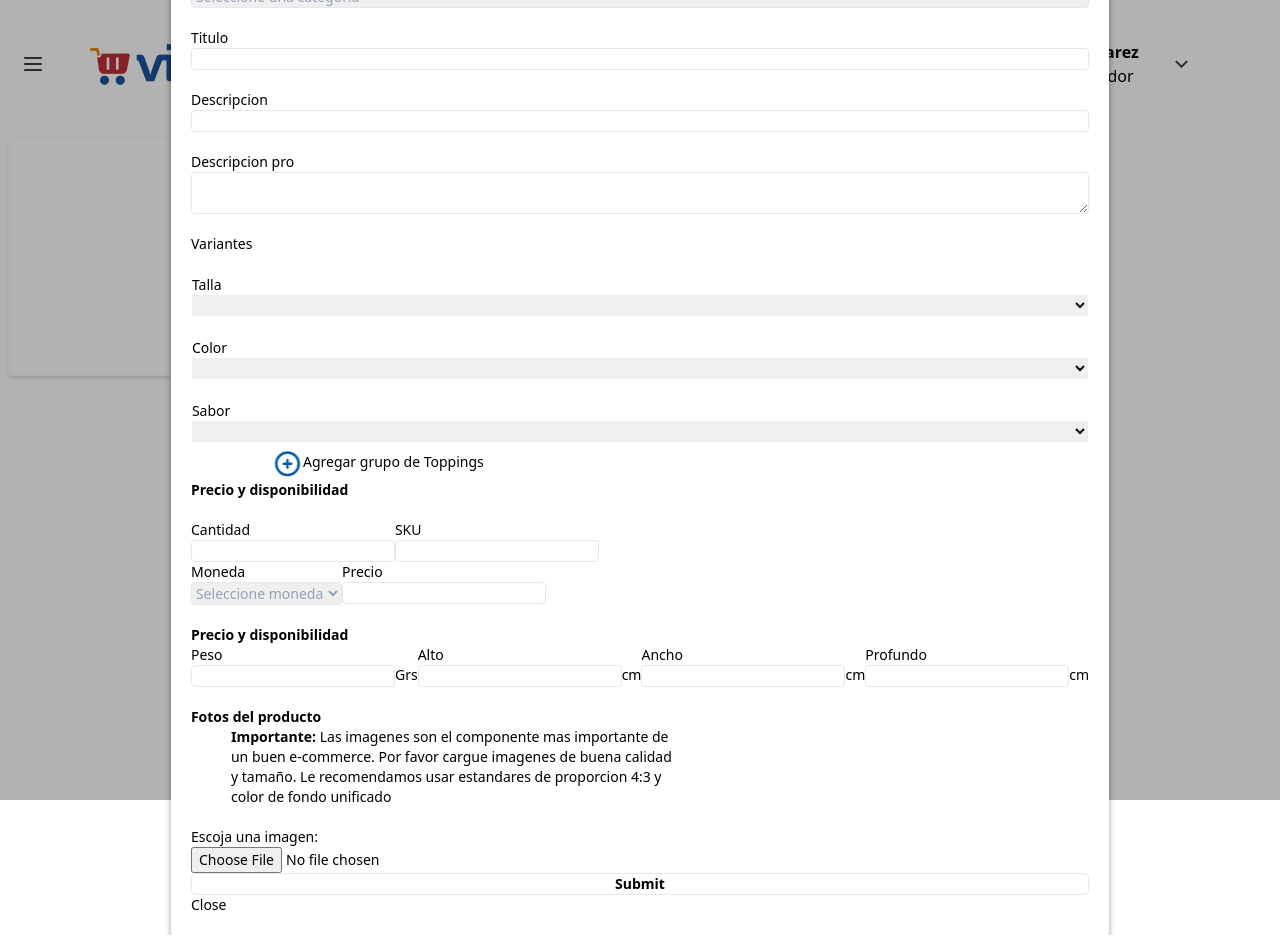
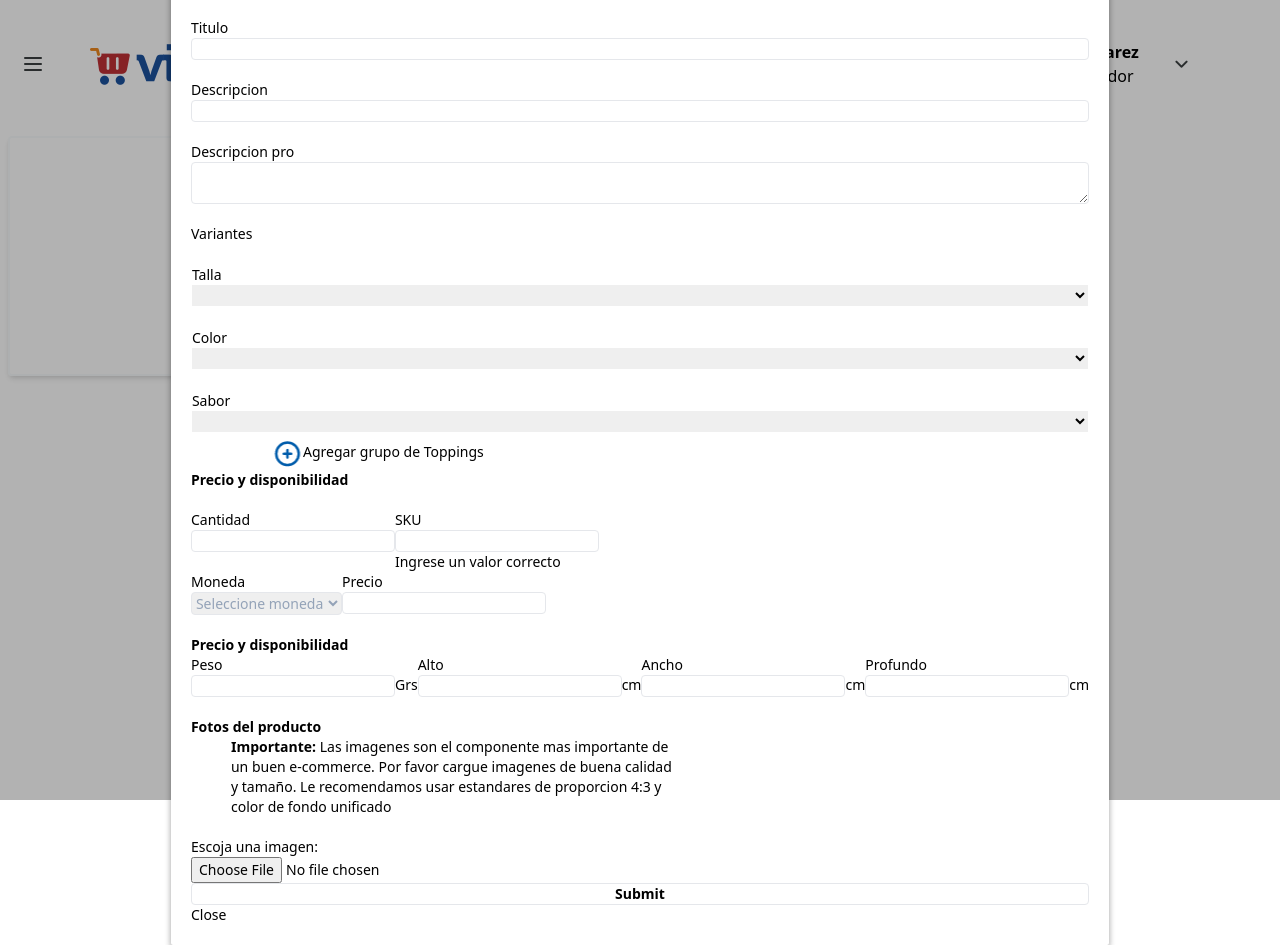
Before and after one commit to PandeBon0/final-vue-test, a Vue app: page / in a window 1280 px wide. Both pictures are taken after a click on the button "Crear Producto". Built offline with nearby package versions, Linux system fonts and the light colour scheme; grey boxes are pictures that could not be loaded.

Commit message:
vuelidate

```diff
--- a/package.json
+++ b/package.json
@@ -8,6 +8,8 @@
     "lint": "vue-cli-service lint"
   },
   "dependencies": {
+    "@vuelidate/core": "^2.0.0-alpha.44",
+    "@vuelidate/validators": "^2.0.0-alpha.31",
     "core-js": "^3.8.3",
     "vue": "^3.2.13",
     "vue-router": "^4.1.5"
--- a/src/pages/PageModal.vue
+++ b/src/pages/PageModal.vue
@@ -51,8 +51,9 @@
               id="titulo"
               class="border rounded border-slate-300 h-15"
               v-model="formValues.titulo"
-              required maxlength="40"
             >
+            <p v-if="!$v.form.titulo.required">El campo es obligatorio</p>
+            <p v-else-if="!$v.form.titulo.maxLength">El campo es demasiado extenso</p>
           </div>
           <br>
           <div class="flex flex-col">
@@ -66,8 +67,10 @@
               type="text"
               id="descripcion"
               class="border rounded border-slate-300 h-15"
-              v-model="formValues.descripcion" maxlength="100"
+              v-model="formValues.descripcion"
             >
+            <p v-if="!$v.form.descripcion.maxLength">El campo es demasiado extenso</p>
+
           </div>
           <br>
           <div class="flex flex-col">
@@ -82,9 +85,9 @@
               id="descripcionPro"
               class="border rounded border-slate-300 h-15"
               v-model="formValues.descripcionPro"
-              maxlength="1000"
             >
             </textarea>
+            <p v-if="!$v.form.descripcionPro.maxLength">El campo es demasiado extenso</p>
           </div>
           <br>
           <h2>Variantes</h2>
@@ -101,15 +104,7 @@
 
 
 
-          <!-- <div class="text-center">
-            <hr>
-            <router-link
-              :to="{name: 'VariantSelector'}"
-              class="btn-green btn-small"
-            >
-              Edit Profile
-            </router-link>
-          </div> -->
+
           <div class="flex flex-row items-center ml-20">
             <img
               class="bg-white-500 p-6  mx-10 h-13"
@@ -133,11 +128,10 @@
                 v-model="formValues.cantidad"
                 id="cantidad"
                 class="border rounded border-slate-300 h-15 mr-2 my-0.5  gap-4"
-                required step="1"
-                min="0"
-                max="1000000"
-                onkeypress="if ( isNaN( String.fromCharCode(event.keyCode) )) return false;"
               >
+              <p v-if="!$v.form.cantidad.required">El campo es obligatorio</p>
+              <p v-else-if="!$v.form.cantidad.between">Ingrese un valor correcto</p>
+              <p v-else-if="!$v.form.cantidad.integer">El campo debe ser numerico</p>
             </div>
             <div class="flex flex-col">
               <label for="sku">
@@ -148,9 +142,10 @@
                 v-model="formValues.sku"
                 id="sku"
                 class="border rounded border-slate-300 h-15 mr-2 my-0.5  gap-4"
-                required maxlength="20"
-                onkeypress="if ( isNaN( String.fromCharCode(event.keyCode) )) return false;"
               >
+              <p v-if="!$v.form.sku.required">El campo es obligatorio</p>
+              <p v-else-if="!$v.form.sku.between">Ingrese un valor correcto</p>
+              <p v-else-if="!$v.form.sku.integer">El campo debe ser numerico</p>
             </div>
           </div>
           <div class="flex flex-row">
@@ -168,6 +163,7 @@
                 <option value="dolar">Dolares</option>
                 <option value="euro">Euros</option>
               </select>
+              <p v-if="!$v.form.moneda.required">El campo debe ser numerico</p>
             </div>
             <div class="flex flex-col">
               <label for="precio" >Precio</label>
@@ -176,11 +172,11 @@
                 v-model="formValues.precio"
                 id="precio"
                 class="border rounded border-slate-300 h-15  mr-2 my-0.5  gap-4"
-                required step="50"
-                min="0"
-                max="1000000000"
-                onkeypress="if ( isNaN( String.fromCharCode(event.keyCode) )) return false;"
+                step="50"
               >
+              <p v-if="!$v.form.precio.required">El campo es obligatorio</p>
+              <p v-else-if="!$v.form.precio.between">Ingrese un valor correcto</p>
+              <p v-else-if="!$v.form.precio.integer">El campo debe ser numerico</p>
             </div>
           </div>
           <br>
@@ -198,15 +194,14 @@
                   v-model="formValues.peso"
                   id="peso"
                   class="border rounded border-slate-300 h-15 my-0.5 mr-2 gap-4"
-                  required step="1"
-                  min="0"
-                  max="10000000"
-                  onkeypress="if ( isNaN( String.fromCharCode(event.keyCode) )) return false;"
                 >
                 <h2 class="mx-1">
                   Grs
                 </h2>
               </div>
+              <p v-if="!$v.form.peso.required">El campo es obligatorio</p>
+              <p v-else-if="!$v.form.peso.between">Ingrese un valor correcto</p>
+              <p v-else-if="!$v.form.peso.integer">El campo debe ser numerico</p>
             </div>
             <div class="flex flex-col">
               <h2 class="semibold">Alto</h2>
@@ -217,14 +212,14 @@
                   id="alto"
                   class="border rounded border-slate-300 h-15 my-0.5 mr-2 gap-4"
                   step="10"
-                  min="0"
-                  max="1000000"
-                  onkeypress="if ( isNaN( String.fromCharCode(event.keyCode) )) return false;"
                 >
                 <h2 class="mx-1">
                   cm
                 </h2>
               </div>
+              <p v-if="!$v.form.alto.required">El campo es obligatorio</p>
+              <p v-else-if="!$v.form.alto.between">Ingrese un valor correcto</p>
+              <p v-else-if="!$v.form.alto.integer">El campo debe ser numerico</p>
             </div>
             <div class="flex flex-col">
               <h2 class="semibold">
@@ -236,15 +231,15 @@
                   v-model="formValues.ancho"
                   id="ancho"
                   class="border rounded border-slate-300 h-15 my-0.5 mr-2 gap-4"
-                  required step="10"
-                  min="0"
-                  max="1000000"
-                  onkeypress="if ( isNaN( String.fromCharCode(event.keyCode) )) return false;"
+                  step="10"
                 >
                 <h2 class="mx-1">
                   cm
                 </h2>
               </div>
+              <p v-if="!$v.form.ancho.required">El campo es obligatorio</p>
+              <p v-else-if="!$v.form.ancho.between">Ingrese un valor correcto</p>
+              <p v-else-if="!$v.form.ancho.integer">El campo debe ser numerico</p>
             </div>
             <div class="flex flex-col">
               <h2 class="semibold">
@@ -256,14 +251,14 @@
                   v-model="formValues.profundo"
                   id="profundo"
                   class="border rounded border-slate-300 h-15 my-0.5 mr-2 gap-4"
-                  required step="10"
-                  min="0"
-                  max="1000000"
-                  onkeypress="if ( isNaN( String.fromCharCode(event.keyCode) )) return false;"
+                  step="10"
                 >
                 <h2 class="mx-1">
                   cm
                 </h2>
+                <p v-if="!$v.form.profundo.required">El campo es obligatorio</p>
+                <p v-else-if="!$v.form.profundo.between">Ingrese un valor correcto</p>
+                <p v-else-if="!$v.form.profundo.integer">El campo debe ser numerico</p>
               </div>
             </div>
             <br>
@@ -292,6 +287,7 @@
             <button
               class="font-semibold border rounded border-slate-300 p-2 bg-sky-500 w-20 text-white"
               @click="$emit('showProgress')"
+              :disabled="$v.form.$invalid"
             >
               Submit
             </button>
@@ -311,6 +307,8 @@ import ClothesVariants from '@/components/ClothesVariants.vue';
 import FoodVariants from '@/components/FoodVariants.vue';
 import TechVariants from '@/components/TechVariants.vue';
 import DefaultVariant from '@/components/DefaultVariant.vue';
+import useVuelidate from '@vuelidate/core'
+import { required, maxLength, integer, between } from '@vuelidate/validators'
 
 export default {
   name: "PageModal",
@@ -320,6 +318,9 @@ export default {
       type: Boolean,
       required: true
     }
+  },
+  setup () {
+    return { $v: useVuelidate() }
   },
   data() {
     return {
@@ -341,14 +342,72 @@ export default {
         alto: "",
         ancho: "",
         profundo: "",
-        }
-      };
-    },
+      }
+    };
+  },
+  validations: {
+    form: {
+      titulo: {
+        required: required,
+        maxLength: maxLength(40),
+      },
+      descripcion: {
+        maxLength: maxLength(100),
+      },
+      descripcionPro: {
+        maxLength: maxLength(1000),
+      },
+      precio: {
+        required: required,
+        integer: integer,
+        between: between(0,10000000),
+      },
+      moneda: {
+        required: required,
+        integer: integer,
+      },
+      cantidad: {
+        required: required,
+        integer: integer,
+        between: between(0,100000),
+      },
+      sku: {
+        required: required,
+        integer: integer,
+        maxLength: maxLength(40),
+      },
+      peso: {
+        required: required,
+        integer: integer,
+        between: between(0,1000),
+      },
+      alto: {
+        required: required,
+        integer: integer,
+        between: between(0,1000),
+      },
+      ancho: {
+        required: required,
+        integer: integer,
+        between: between(0,1000),
+      },
+      profundo: {
+        required: required,
+        integer: integer,
+        between: between(0,1000),
+      },
+    }
+  },
   methods: {
     submitForm() {
       event.preventDefault();
-      console.log("Form values", this.formValues);
-      this.$refs.productsListForm.reset();
+      if(!this.$v.form.$invalid){
+        console.log("Form values", this.formValues);
+        this.$refs.productsListForm.reset();
+      } else {
+        console.log('Invalid form');
+      }
+
     },
     getCategory() {
       return document.getElementById("categoria");
```
Also changed, not shown: src/main.js (+2 -6 lines), 1 other file (tests, documents, lock files or other folders).
